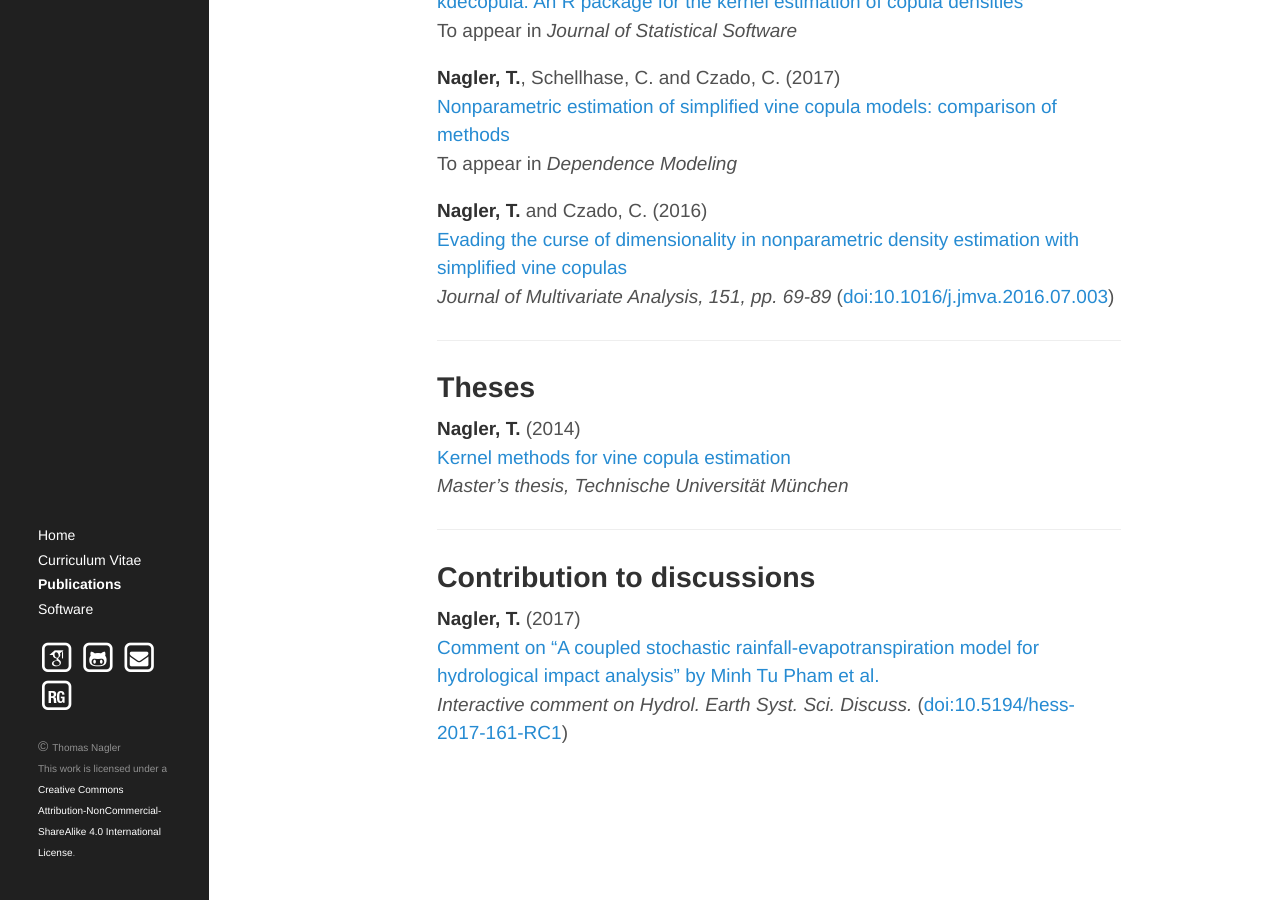
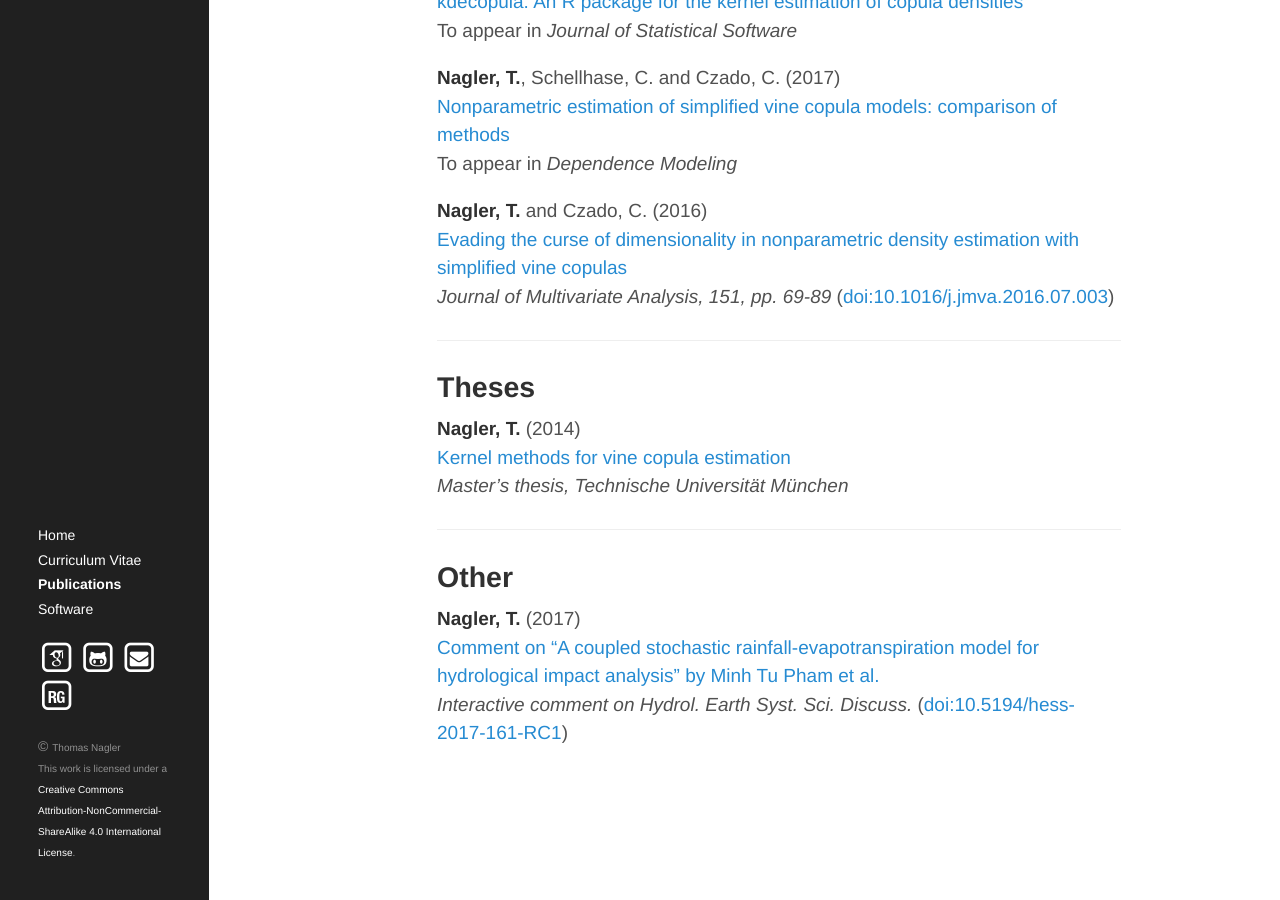
Before and after one commit to tnagler/tnagler.github.io, a Jekyll site: the page built from pubs.md, in a window 1280 px wide and 900 px high, scrolled down 657 px. Built offline with Jekyll 4.4.1, drawn with Linux system fonts in a browser that asks for light colours; nearby versions of some CDN libraries; some web fonts are replaced.

Commit message:
change heading for review

```diff
--- a/pubs.md
+++ b/pubs.md
@@ -52,7 +52,7 @@ simplified vine copulas](https://arxiv.org/abs/1503.03305)
 
 ----------
 
-## Contribution to discussions
+## Other
 
 **Nagler, T.** (2017)
 [Comment on "A coupled stochastic rainfall-evapotranspiration model for
```
